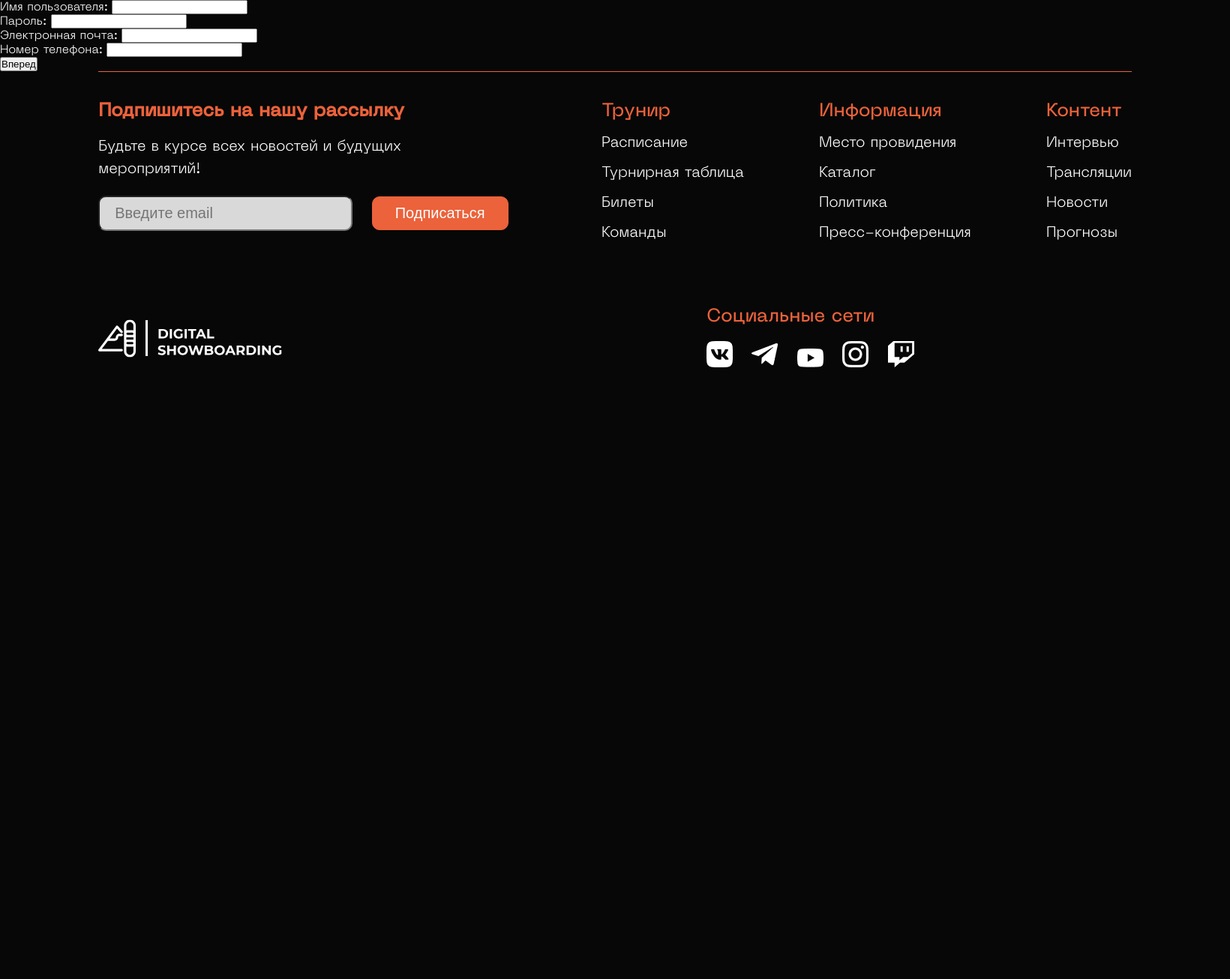
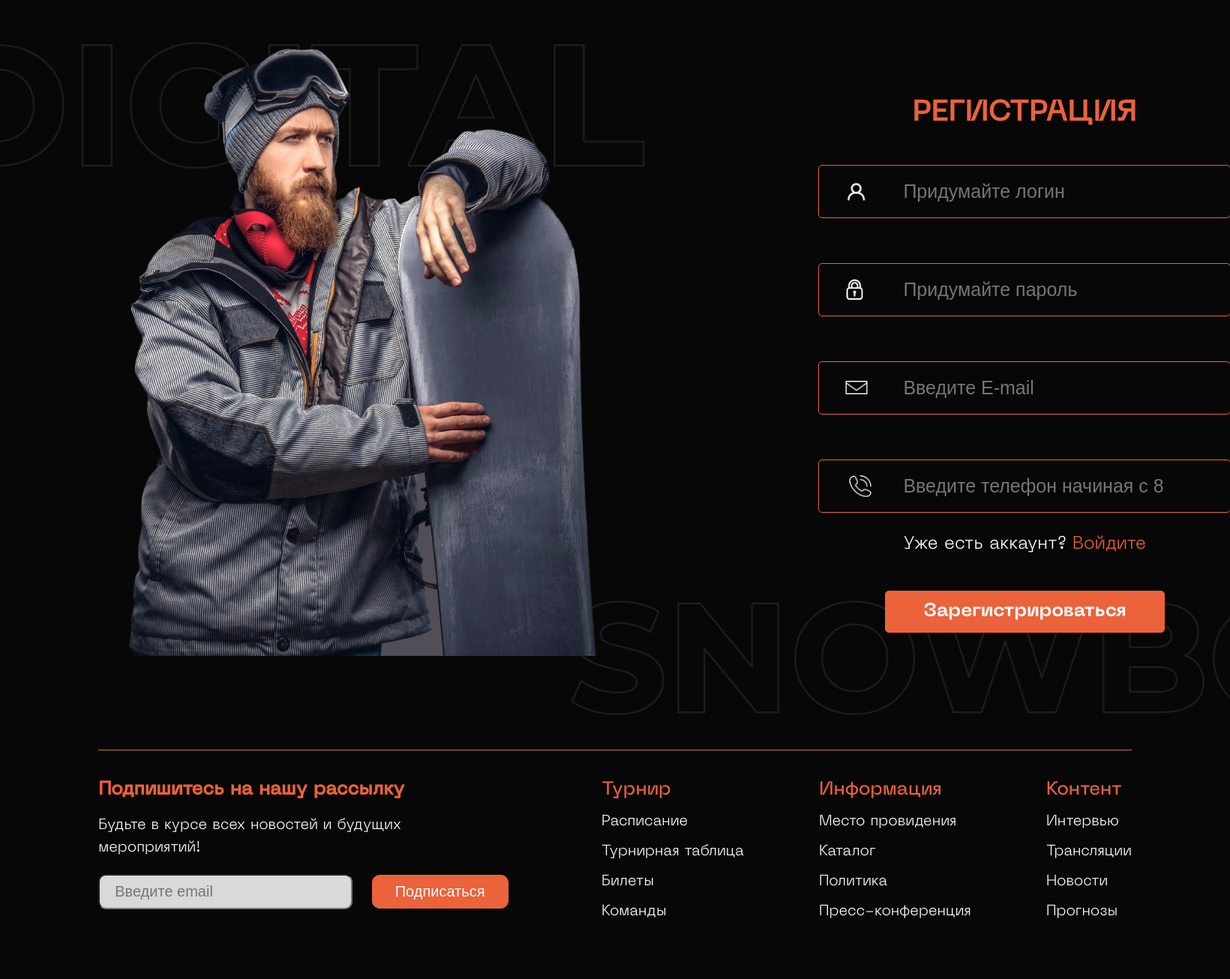
Before and after one commit to n1ce7ry/digital-snowboarding, a Django app: page /identification/registration/ in a window 1640 px wide. Shown: the part 122-1428 px from the top of the page at 75% size. Before the commit the page ends 612 px from the top, so only its background shows below. Run offline with Django 5.2, Linux system fonts and the light colour scheme.

Commit message:
Added design to registration and login pages

```diff
--- a/identification/forms.py
+++ b/identification/forms.py
@@ -10,6 +10,17 @@ class UserRegistrationForm(forms.ModelForm):
     class Meta:
         model = User
         fields = ['username', 'password', 'email', 'phone']
+        widgets = {
+            'username': forms.TextInput(attrs={'class': 'form__input user__registr', 'placeholder': 'Придумайте логин'}),
+            'password': forms.PasswordInput(attrs={'class': 'form__input lock__registr', 'placeholder': 'Придумайте пароль'}),
+            'email': forms.EmailInput(attrs={'class': 'form__input email__refistr', 'pattern': '([A-z0-9_.-]{1,})@([A-z0-9_.-]{1,}).([A-z]{2,8})', 'placeholder': 'Введите E-mail'}),
+            'phone': forms.TextInput(attrs={'class': 'form__input phone__registr', 'minlength':'11', 'pattern': '\8[0-9]+', 'placeholder': 'Введите телефон начиная с 8'}),
+        }
+        error_messages = {
+            'email': {
+                'unique': ("E-mail уже занят"),
+            },
+        }
 
 
 class UpdateUserForm(forms.ModelForm):
--- a/identification/views.py
+++ b/identification/views.py
@@ -78,7 +78,9 @@ def user_registration(request):
     if request.method == "POST":
         form = UserRegistrationForm(request.POST)
         if form.is_valid():
-            form.save()
+            user = form.save(commit=False)
+            user.set_password(form.cleaned_data['password'])
+            user.save()
             return redirect("login")
         else:
             return render(request, 'identification/registration.html', context={'form': form})
--- a/templates/base.html
+++ b/templates/base.html
@@ -55,8 +55,8 @@
                 </div>
                 {% else %}
                 <div class="buttons__container">
-                    <a class="btn hvr-sweep-to-right" href="login-page.html">Войти</a>
-                    <a class="btn hvr-sweep-to-right" href="registration-page.html">Регистрация</a>
+                    <a class="btn hvr-sweep-to-right" href="{% url 'login' %}">Войти</a>
+                    <a class="btn hvr-sweep-to-right" href="{% url 'registration' %}">Регистрация</a>
                 </div>
                 {% endif %}
             </div>
@@ -83,7 +83,7 @@
                 <div class="footer__menu">
                     <ul class="footer-menu__items">
                         <li class="footer-menu__title">
-                            Трунир
+                            Турнир
                         </li>
                         <li class="footer-menu__item">
                             <a href="" class="footer-menu__link hvr-underline-from-left">Расписание</a>
--- a/templates/identification/registration.html
+++ b/templates/identification/registration.html
@@ -1,19 +1,31 @@
 {% extends 'base.html' %}
 
+{% load static %}
+
+{% block title %}
+{% endblock %}
+
 {% block body %}
-<form method="POST">
-    {% csrf_token %}
 
-    {% if registration_error %}
-        <h1>{{ registrtaion_error }}</h1>
-    {% endif %}
+<main class="main">
+    <section class="login">
+        <div class="registr__container">
+            <img src="{% static 'images/registration.png' %}" alt="мужчина" class="registr__img">
+            <form class="form__refistr" method="post">
+                <h2 class="login__title">РЕГИСТРАЦИЯ</h2>
+                {% csrf_token %}
+                {% for field in form %}
+                    {{ field.errors }}
+                    {{ field }}
+                {% endfor %}
+                <p class="form__text">Уже есть аккаунт? <a href="{% url 'login' %}"
+                        class="form__link hvr-underline-from-left">Войдите</a></p>
 
-    {% for field in form %}
-    <div>
-        {{ field.errors }}
-        {{ field.label_tag }} {{ field }}
-    </div>
-    {% endfor %}
-    <button type="submit">Вперед</button>
-</form>
+                <button class="btn__form" type="submit">Зарегистрироваться</button>
+            </form>
+        </div>
+
+    </section>
+</main>
+
 {% endblock %}
```
Also changed, not shown: templates/identification/login.html (+31 -9 lines).
